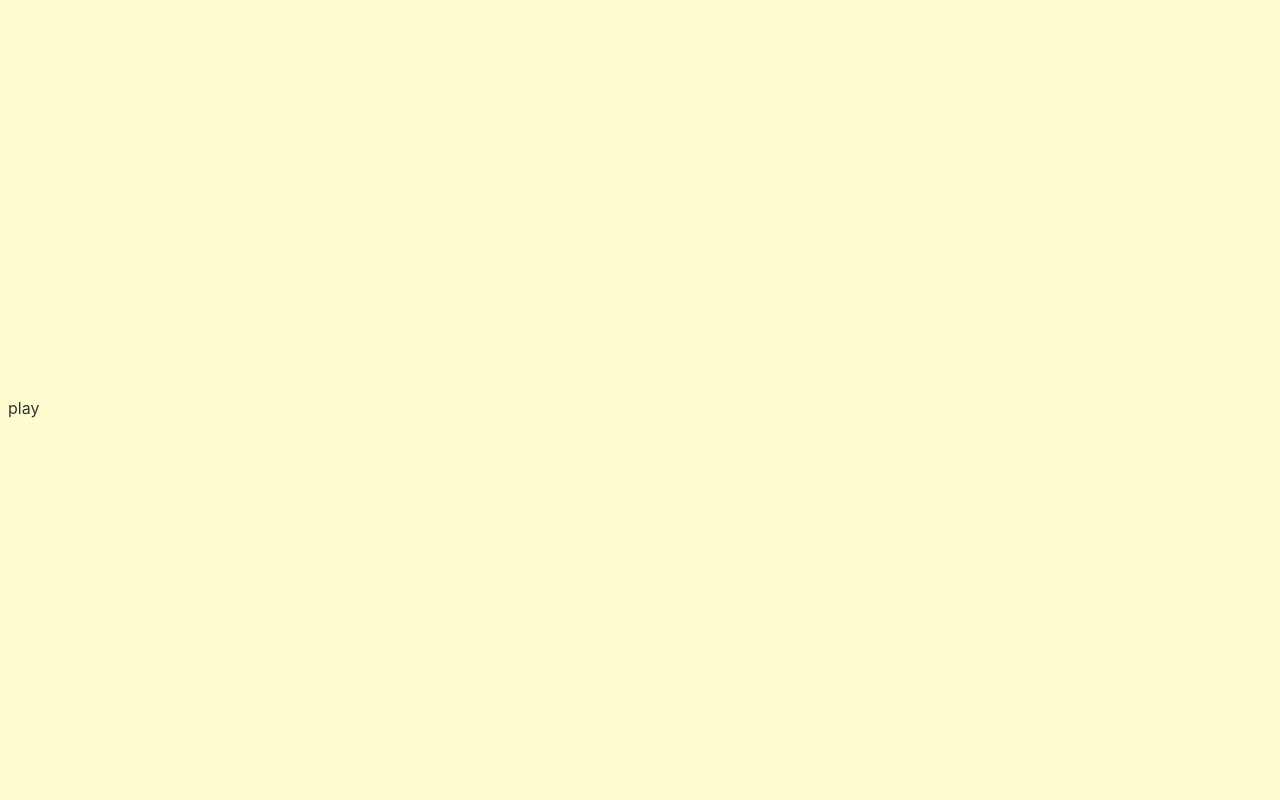
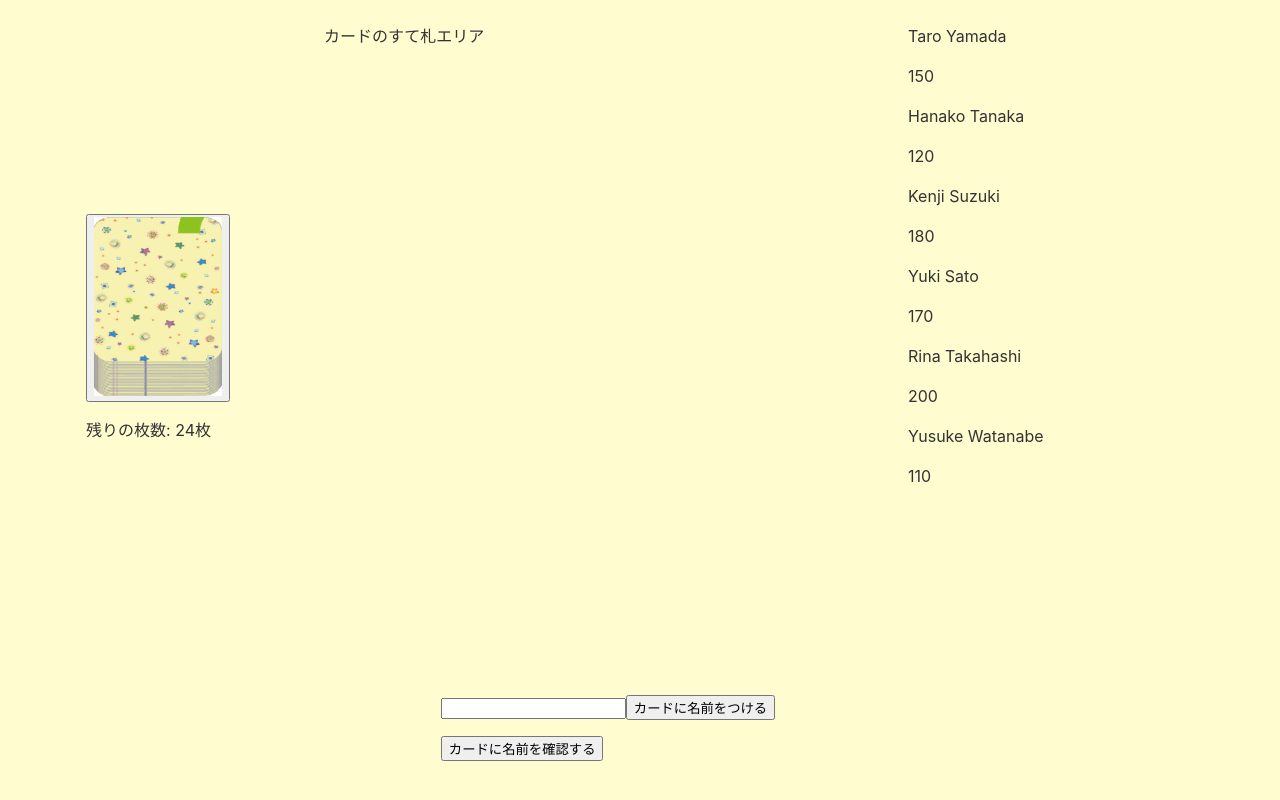
Before and after one commit to kp047i/nanjamonja-future-front, a React (Vite) app: page /game/play in a window 1280 px wide. Shown: the top 800 px of the page. Built offline with nearby package versions, Linux system fonts and the light colour scheme.

Commit message:
feat: ゲームのロジック追加(途中)

```diff
--- a/src/features/Card/components/CardCheckBox.tsx
+++ b/src/features/Card/components/CardCheckBox.tsx
@@ -10,6 +10,7 @@ export type CardCheckBoxProps = {
 };
 
 export const CardCheckBox: React.FC<CardCheckBoxProps> = ({
+  card,
   checked,
   handleChange,
 }) => {
@@ -24,13 +25,13 @@ export const CardCheckBox: React.FC<CardCheckBoxProps> = ({
         />
         {checked && <StyledCheckIcon checked={checked} />}
         <StyledImg
-          src="https://res.cloudinary.com/techfeed/image/upload/w_96,h_96,c_fill/v1585110459/users/wqrb2bwadnhi0df00qmm.png"
+          src={card.imgPath}
           width={CARD_WIDTH}
           height={CARD_HEIGHT}
           checked={checked}
         />
       </ImgWrapper>
-      <p>kappy</p>
+      <p>{card.userName}</p>
     </StyledCardCheckBox>
   );
 };
--- /dev/null
+++ b/src/features/Game/hooks/useGame.ts
@@ -0,0 +1,4 @@
+import { useOutletContext } from "react-router-dom";
+import { GameContext } from "../../../pages/game/GameLayout";
+
+export const useGame = () => useOutletContext<GameContext>();
--- /dev/null
+++ b/src/features/Player/components/PlayerScore.tsx
@@ -0,0 +1,13 @@
+import { Player } from "../type";
+
+export type PlayerScoreProps = {
+  player: Player;
+};
+export const PlayerScore: React.FC<PlayerScoreProps> = ({ player }) => {
+  return (
+    <div>
+      <p>{player.name}</p>
+      <p>{player.score}</p>
+    </div>
+  );
+};
--- /dev/null
+++ b/src/features/Player/type.ts
@@ -0,0 +1,4 @@
+export type Player = {
+  name: string;
+  score: number;
+};
--- a/src/main.tsx
+++ b/src/main.tsx
@@ -6,7 +6,7 @@ import "./index.css";
 import { createBrowserRouter, RouterProvider } from "react-router-dom";
 import { GameLayout } from "./pages/game/GameLayout";
 import { Robby } from "./pages/game/Robby";
-import { Play } from "./pages/game/Play.tsx";
+import { Play } from "./pages/game/Play/play.tsx";
 
 const router = createBrowserRouter([
   {
--- a/src/pages/game/GameLayout.tsx
+++ b/src/pages/game/GameLayout.tsx
@@ -1,5 +1,22 @@
+import { useState } from "react";
 import { Outlet } from "react-router-dom";
+import { Card } from "../../features/Card/type";
+
+export type GameContext = {
+  deck: Card[];
+  createDeck: (selectedCard: Card[]) => void;
+};
 
 export const GameLayout = () => {
-  return <Outlet />;
+  const [deck, setDeck] = useState<Card[]>([]);
+
+  const createDeck = (selectedCard: Card[]) => {
+    setDeck(
+      [...selectedCard, ...selectedCard, ...selectedCard].sort(
+        () => Math.random() - 0.5
+      )
+    );
+  };
+
+  return <Outlet context={{ deck, createDeck } satisfies GameContext} />;
 };
--- a/src/pages/game/Play.tsx
+++ /dev/null
@@ -1,7 +0,0 @@
-export const Play = () => {
-  return (
-    <div>
-      play
-    </div>
-  )
-}
--- /dev/null
+++ b/src/pages/game/Play/play.tsx
@@ -0,0 +1,109 @@
+// import { useGame } from "../../features/Game/hooks/useGame";
+
+import styled from "styled-components";
+import { CARD_WIDTH, CARD_HEIGHT } from "../../../features/Card/const";
+import { PlayerScore } from "../../../features/Player/components/PlayerScore";
+import { Player } from "../../../features/Player/type";
+import { Card } from "../../../features/Card/type";
+import { useGame } from "../../../features/Game/hooks/useGame";
+
+const dummyPlayers: Player[] = [
+  {
+    name: "Taro Yamada",
+    score: 150,
+  },
+  {
+    name: "Hanako Tanaka",
+    score: 120,
+  },
+  {
+    name: "Kenji Suzuki",
+    score: 180,
+  },
+  {
+    name: "Yuki Sato",
+    score: 170,
+  },
+  {
+    name: "Rina Takahashi",
+    score: 200,
+  },
+  {
+    name: "Yusuke Watanabe",
+    score: 110,
+  },
+];
+
+const dummyCard = {
+  imgPath:
+    "https://res.cloudinary.com/techfeed/image/upload/w_96,h_96,c_fill/v1585110459/users/wqrb2bwadnhi0df00qmm.png",
+  userName: "kappy",
+};
+
+const dummyDeck: Card[] = [...Array(24)].map(() => dummyCard);
+
+export const Play = () => {
+  const { deck } = useGame();
+  const handleDeckClick = () => {
+    console.log("deck clicked");
+  };
+
+  return (
+    <StyledPlayLayout>
+      <DeckArea>
+        <button onClick={handleDeckClick}>
+          <img src="/images/deck.png" width={CARD_WIDTH} height={CARD_HEIGHT} />
+        </button>
+        残りの枚数: {dummyDeck.length}枚
+      </DeckArea>
+      <DisplayCardArea>カードのすて札エリア</DisplayCardArea>
+      <PlayersArea>
+        {dummyPlayers.map((player) => (
+          <PlayerScore player={player} />
+        ))}
+      </PlayersArea>
+      <OperationArea>
+        <div>
+          <input />
+          <button>カードに名前をつける</button>
+        </div>
+        <div>
+          <button>カードに名前を確認する</button>
+        </div>
+      </OperationArea>
+    </StyledPlayLayout>
+  );
+};
+
+const StyledPlayLayout = styled.div`
+  display: grid;
+  grid-template-columns: 25% 50% 25%;
+  grid-template-rows: 80% 20%;
+  grid-column-gap: 0px;
+  grid-row-gap: 0px;
+  width: 1200px;
+  height: 100vh;
+`;
+
+const DeckArea = styled.div`
+  grid-area: 1 / 1 / 2 / 2;
+  display: grid;
+  place-content: center;
+  gap: 16px;
+`;
+
+const DisplayCardArea = styled.div`
+  padding: 16px;
+  grid-area: 1 / 2 / 2 / 3;
+`;
+
+const PlayersArea = styled.div`
+  grid-area: 1 / 3 / 2 / 4;
+`;
+
+const OperationArea = styled.div`
+  grid-area: 2 / 1 / 3 / 4;
+  display: grid;
+  place-content: center;
+  gap: 16px;
+`;
--- a/src/pages/game/Robby.tsx
+++ b/src/pages/game/Robby.tsx
@@ -4,8 +4,9 @@ import { CardCheckBox } from "../../features/Card/components/CardCheckBox";
 import { useCards } from "../../features/Card/hooks/useCards";
 import { Card } from "../../features/Card/type";
 import { Button } from "../../components/Button";
-import { useNavigate } from "react-router-dom";
+import { useNavigate, useOutletContext } from "react-router-dom";
 import { CARD_WIDTH } from "../../features/Card/const";
+import { GameContext } from "./GameLayout";
 
 // 選択できるカードの最大の数
 const MAX_SELECTABLE_CARD_COUNT = 4;
@@ -15,6 +16,8 @@ const MIN_SELECTABLE_CARD_COUNT = 2;
 export const Robby = () => {
   const { cards, selectedCards, appendSelectedCards, removeSelectedCards } =
     useCards();
+
+  const { createDeck } = useOutletContext<GameContext>();
 
   const navigate = useNavigate();
 
@@ -36,7 +39,8 @@ export const Robby = () => {
     if (selectedCards.length < MIN_SELECTABLE_CARD_COUNT) {
       return;
     }
-    navigate("/game");
+    createDeck(selectedCards);
+    navigate("/game/play");
   };
 
   if (!cards) {
```
Also changed, not shown: public/images/deck.png (added).
